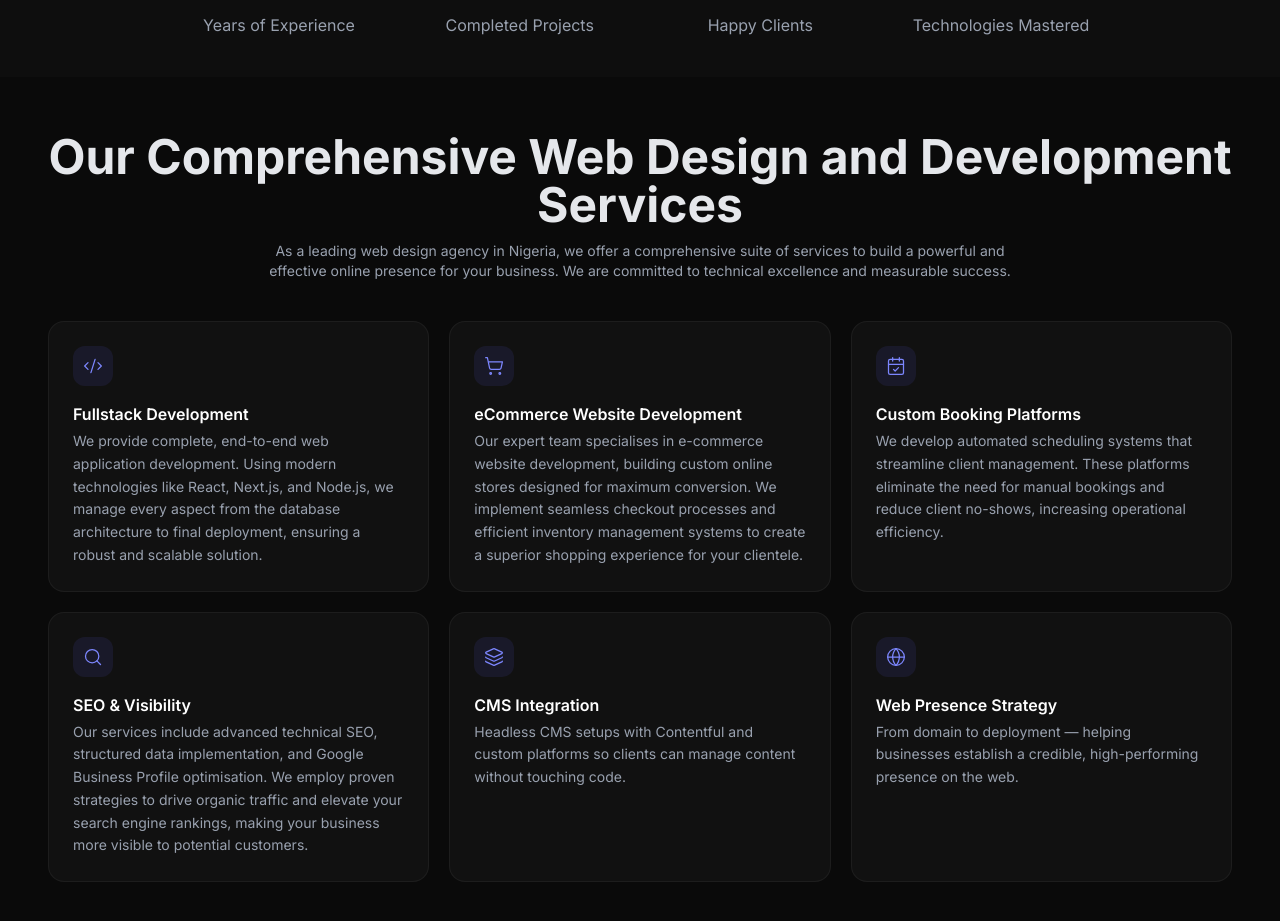
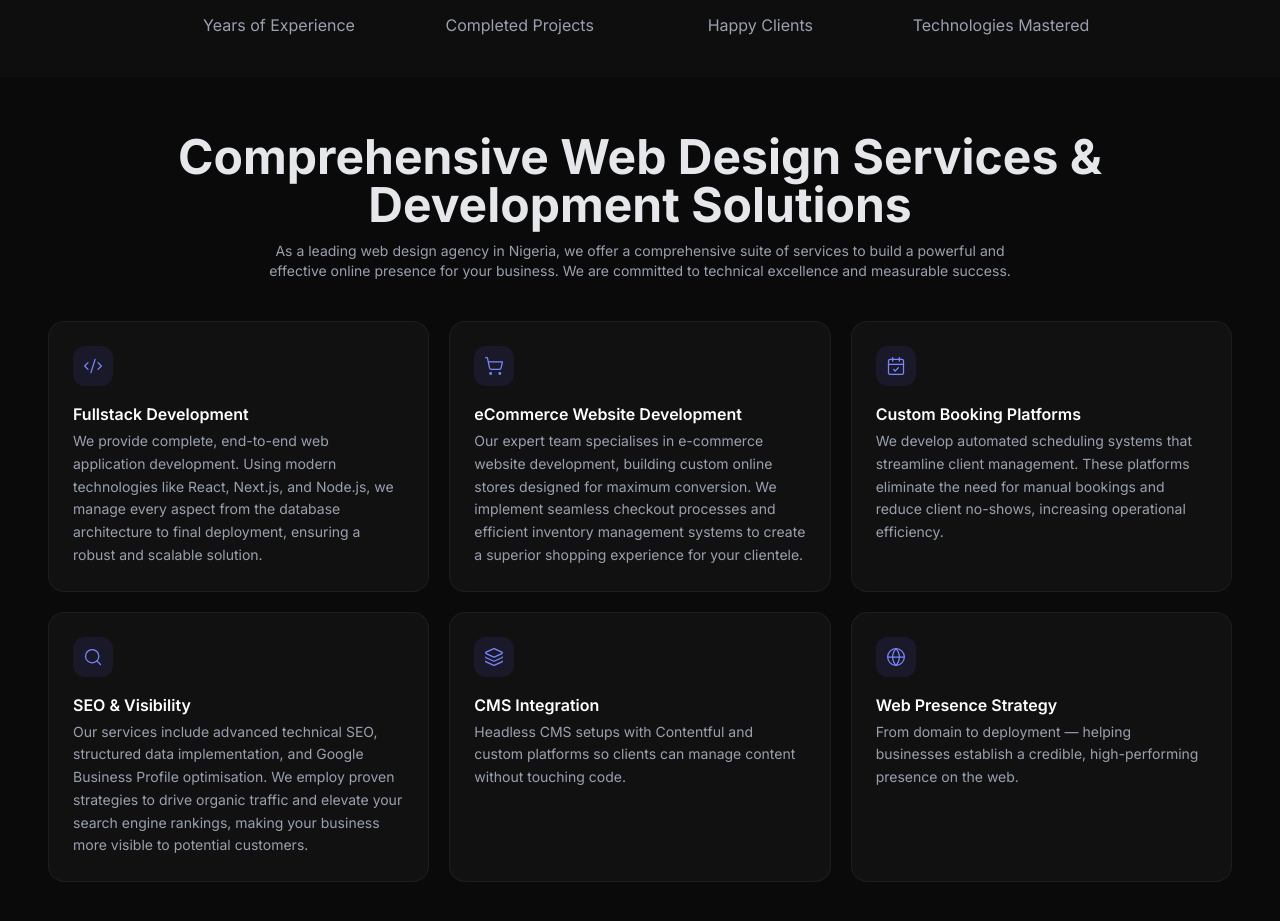
Before and after one commit to lamba01/my-portfolio, a Next.js app: page / in a window 1280 px wide. Shown: the part 983-1904 px from the top of the page. Built offline with nearby package versions, Linux system fonts and the light colour scheme.

Commit message:
feat: update About page metadata and enhance heading for clarity

```diff
--- a/src/app/about/page.jsx
+++ b/src/app/about/page.jsx
@@ -11,9 +11,9 @@ import AboutSection from "@/sections/aboutSection";
 //   },
 // };
 export const metadata = {
-  title: "About JohnCodes | Web Design Agency in Edmonton, Canada",
+  title: "About JohnCodes | Web Design Agency",
   description:
-    "JohnCodes is an Edmonton-based web and app design agency specialising in eCommerce stores, booking platforms, and custom websites built with React, Next.js & Node.js.",
+    "JohnCodes is a web and app design agency specialising in eCommerce stores, booking platforms, and custom websites built with React, Next.js & Node.js.",
   alternates: {
     canonical: "https://johnbuilds.site/about",
   },
--- a/src/sections/aboutSection.jsx
+++ b/src/sections/aboutSection.jsx
@@ -64,7 +64,7 @@ export default function AboutSection() {
       <div className="w-full max-w-7xl">
 
                 <h2           className="text-3xl md:text-5xl font-bold mb-3 text-center"
-          data-aos="fade-up">Our Comprehensive Web Design and Development Services</h2>
+          data-aos="fade-up">Comprehensive Web Design Services & Development Solutions</h2>
 
         <p className="text-gray-400 text-sm max-w-3xl m-auto text-center pb-10">As a leading web design agency in Nigeria, we offer a comprehensive suite of services to
           build a powerful and effective online presence for your business. We are committed to
```
